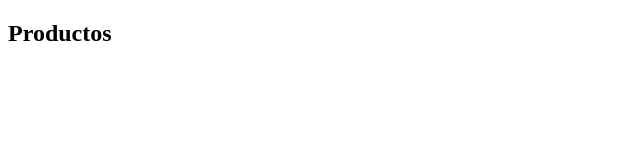
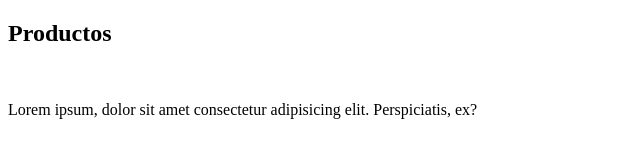
Before and after one commit to mathiasbarbosa/primer-repo-UTN-183, a plain HTML site: page pages/productos.html in a window 1280 px wide. Shown: the whole page, without its empty margins (0-640 px from the left). Drawn offline with Linux system fonts and the light colour scheme.

Commit message:
modificaciones en productos.html

```diff
--- a/pages/productos.html
+++ b/pages/productos.html
@@ -12,6 +12,10 @@
     <main>
         <section>
             <h1>Productos</h1>
+            <div>
+                <img src="" alt="">
+                <p>Lorem ipsum, dolor sit amet consectetur adipisicing elit. Perspiciatis, ex?</p>
+            </div>
         </section>
     </main>
 
```
